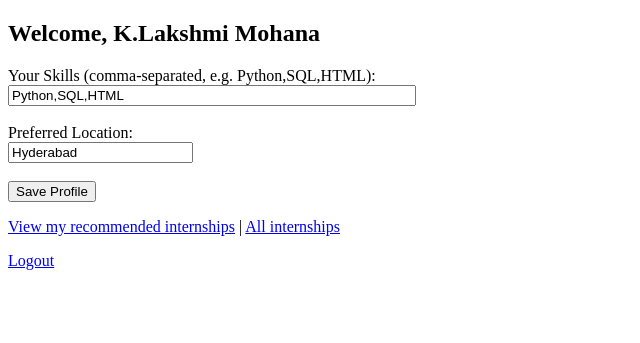
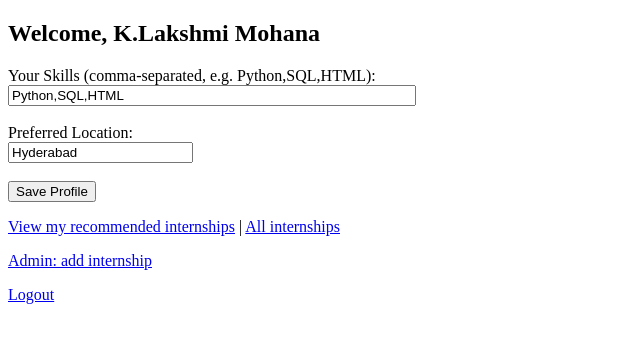
Before and after one commit to kesarlamohana-web/smart-internship-finder, a Flask app: page /profile in a window 1280 px wide. Shown: the top 343 px of the page, without its empty margins (0-640 px from the left). Run offline with Flask 3, Linux system fonts and the light colour scheme; a user stored in the database is signed in; data comes from the database, SQL or seed files in the repository.

Commit message:
Add admin link to profile page

```diff
--- a/templates/profile.html
+++ b/templates/profile.html
@@ -24,6 +24,7 @@
     <a href="/recommendations">View my recommended internships</a> |
     <a href="/internships">All internships</a>
   </p>
+       <p><a href="/admin">Admin: add internship</a></p>
   <p><a href="/logout">Logout</a></p>
 </body>
 </html>
```
